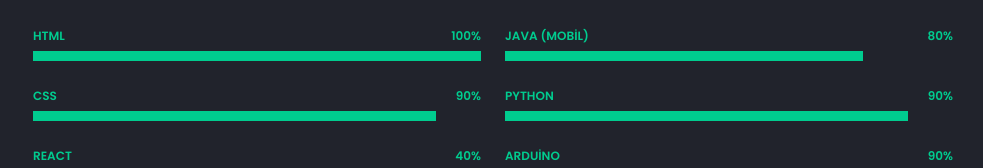
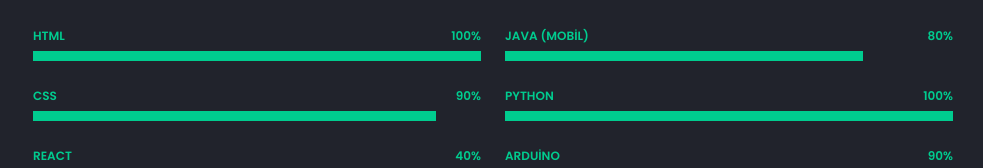
Before and after one commit to TheWooRenS/Portfolyo-, a plain HTML site: page index.html in a window 1280 px wide. Shown: the part 1674-1842 px from the top of the page, without its empty margins (297-1280 px from the left). Drawn offline with nearby package versions, Linux system fonts and the light colour scheme.

Commit message:
Update index.html

```diff
--- a/index.html
+++ b/index.html
@@ -175,9 +175,9 @@
             </div>
 
             <div class="progress">
-              <span class="skill">Python <i class="val">90%</i></span>
+              <span class="skill">Python <i class="val">100%</i></span>
               <div class="progress-bar-wrap">
-                <div class="progress-bar" role="progressbar" aria-valuenow="90" aria-valuemin="0" aria-valuemax="100">
+                <div class="progress-bar" role="progressbar" aria-valuenow="100" aria-valuemin="0" aria-valuemax="100">
                 </div>
               </div>
             </div>
```
